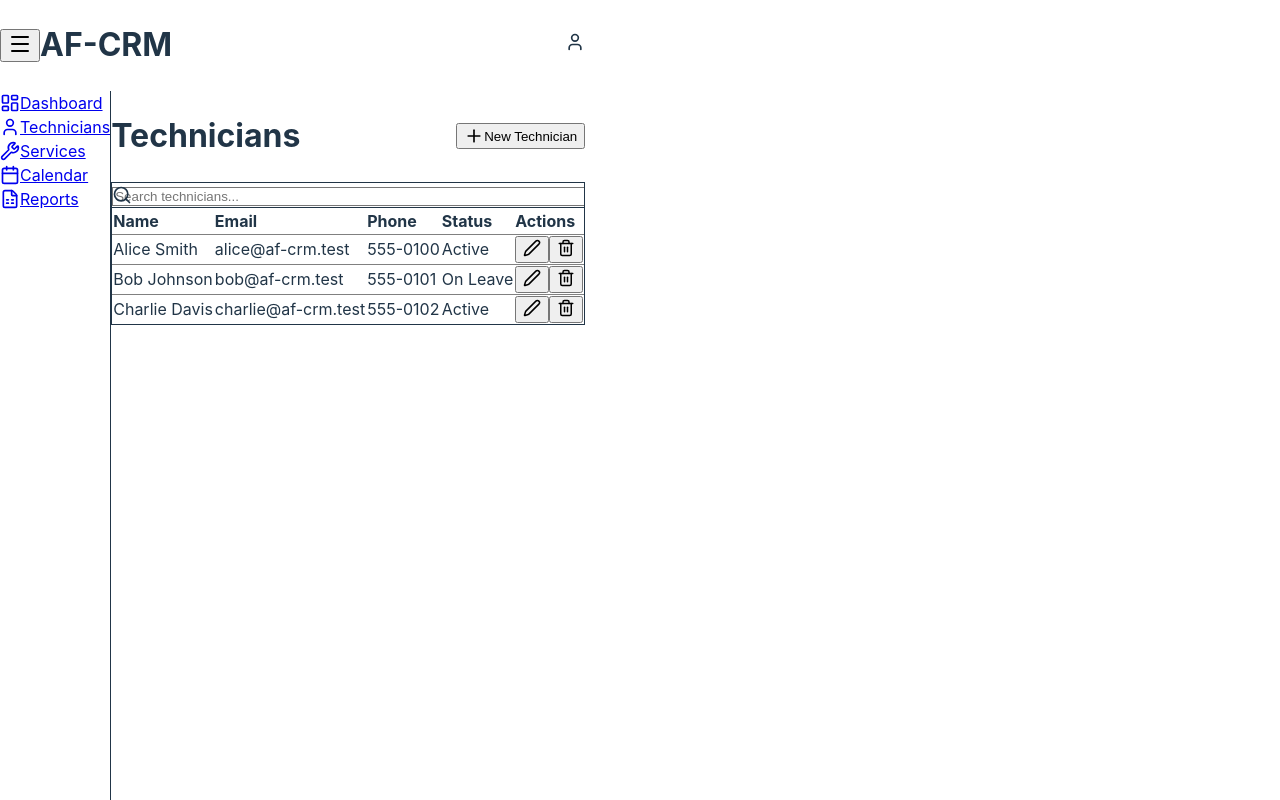
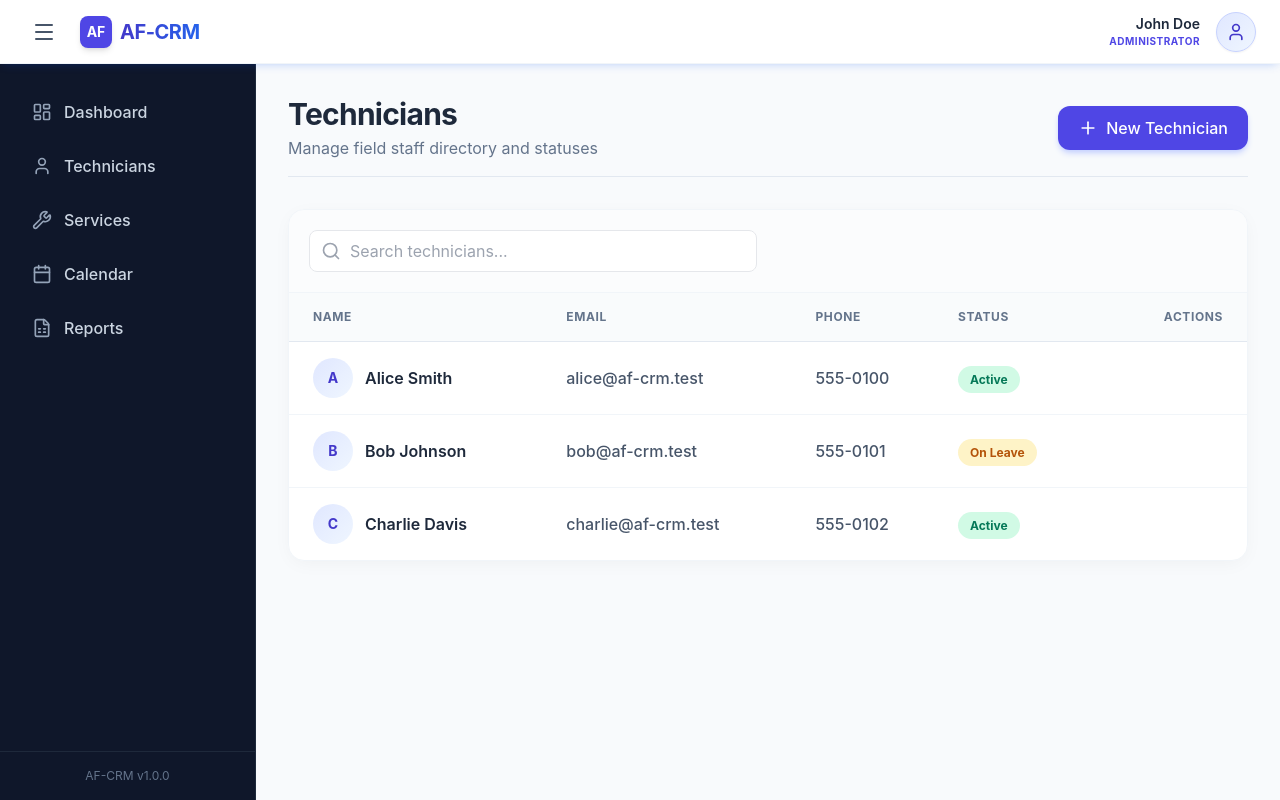
Before and after one commit to ValeryJL/af-crm-client, a React app in the folder app/: page /technicians in a window 1280 px wide. Built offline with nearby package versions, Linux system fonts and the light colour scheme; sample sign-in values are in the browser's storage; the HTML template or start-up script is replaced by a standard one.

Commit message:
feat(auth): improve login layout and implement protected routes

```diff
--- a/app/package.json
+++ b/app/package.json
@@ -29,7 +29,7 @@
     "eslint-plugin-react-refresh": "^0.4.26",
     "globals": "^16.5.0",
     "postcss": "^8.5.8",
-    "tailwindcss": "^4.2.1",
+    "tailwindcss": "^3.4.19",
     "typescript": "~5.9.3",
     "typescript-eslint": "^8.48.0",
     "vite": "^5.4.21"
--- a/app/src/index.css
+++ b/app/src/index.css
@@ -2,31 +2,62 @@
 @tailwind components;
 @tailwind utilities;
 
+@import url('https://fonts.googleapis.com/css2?family=Inter:wght@300;400;500;600;700&display=swap');
+
 :root {
-  font-family: Inter, system-ui, Avenir, Helvetica, Arial, sans-serif;
-  line-height: 1.5;
-  font-weight: 400;
-
-  color-scheme: light dark;
-  color: rgba(255, 255, 255, 0.87);
-  background-color: #242424;
-
-  font-synthesis: none;
-  text-rendering: optimizeLegibility;
-  -webkit-font-smoothing: antialiased;
-  -moz-osx-font-smoothing: grayscale;
+  font-family: 'Inter', system-ui, Avenir, Helvetica, Arial, sans-serif;
+  color-scheme: light;
+  background-color: #f8fafc;
+  /* Slate 50 */
+  color: #0f172a;
+  /* Slate 900 */
 }
 
+/* Base resets to overwrite Vite's aggressive defaults */
 body {
   margin: 0;
-  display: flex;
+  display: block;
+  /* Vite defaults to flex center */
   min-width: 320px;
   min-height: 100vh;
 }
 
-@media (prefers-color-scheme: light) {
-  :root {
-    color: #213547;
-    background-color: #ffffff;
+#root {
+  width: 100%;
+}
+
+/* Custom Scrollbar */
+::-webkit-scrollbar {
+  width: 8px;
+  height: 8px;
+}
+
+::-webkit-scrollbar-track {
+  background: transparent;
+}
+
+::-webkit-scrollbar-thumb {
+  background: #cbd5e1;
+  border-radius: 4px;
+}
+
+::-webkit-scrollbar-thumb:hover {
+  background: #94a3b8;
+}
+
+/* Fade in animation */
+@keyframes fadeIn {
+  from {
+    opacity: 0;
+    transform: translateY(10px);
+  }
+
+  to {
+    opacity: 1;
+    transform: translateY(0);
   }
 }
+
+.animate-fade-in {
+  animation: fadeIn 0.4s ease-out forwards;
+}
--- a/app/src/layouts/MainLayout.tsx
+++ b/app/src/layouts/MainLayout.tsx
@@ -8,19 +8,24 @@ export function MainLayout() {
     return (
         <div className="min-h-screen bg-gray-50 flex flex-col">
             {/* Navbar segment */}
-            <header className="bg-blue-600 text-white shadow-md z-10 sticky top-0 h-16 flex items-center justify-between px-4">
+            <header className="bg-white text-slate-800 shadow-[0_2px_10px_-3px_rgba(6,81,237,0.3)] z-10 sticky top-0 h-16 flex items-center justify-between px-6 border-b border-slate-100">
                 <div className="flex items-center gap-4">
-                    <button onClick={() => setSidebarOpen(!sidebarOpen)} className="p-2 hover:bg-blue-700 rounded-lg">
+                    <button onClick={() => setSidebarOpen(!sidebarOpen)} className="p-2 hover:bg-slate-100 text-slate-600 rounded-lg transition-colors">
                         <Menu size={24} />
                     </button>
-                    <h1 className="text-xl font-bold tracking-tight">AF-CRM</h1>
+                    <div className="flex items-center gap-2">
+                        <div className="w-8 h-8 rounded-lg bg-indigo-600 flex flex-col justify-center items-center text-white font-bold text-sm shadow-md">
+                            AF
+                        </div>
+                        <h1 className="text-xl font-bold tracking-tight bg-gradient-to-r from-indigo-700 to-blue-600 bg-clip-text text-transparent">AF-CRM</h1>
+                    </div>
                 </div>
-                <div className="flex items-center gap-3">
-                    <div className="hidden sm:block text-sm">
-                        <p className="font-semibold">John Doe</p>
-                        <p className="text-blue-200 text-xs">ADMIN</p>
+                <div className="flex items-center gap-4">
+                    <div className="hidden sm:flex flex-col text-right">
+                        <p className="font-semibold text-sm text-slate-800">John Doe</p>
+                        <p className="text-indigo-600 text-[10px] font-bold tracking-wider uppercase">Administrator</p>
                     </div>
-                    <div className="bg-blue-500 p-2 rounded-full">
+                    <div className="w-10 h-10 rounded-full bg-gradient-to-br from-indigo-100 to-blue-50 border border-indigo-200 flex items-center justify-center text-indigo-700 shadow-sm cursor-pointer hover:shadow transition-shadow">
                         <User size={20} />
                     </div>
                 </div>
@@ -29,34 +34,40 @@ export function MainLayout() {
             {/* Body segment */}
             <div className="flex flex-1 overflow-hidden">
                 {/* Sidebar */}
-                <aside className={`${sidebarOpen ? 'w-64' : 'w-0'} transition-all duration-300 overflow-hidden bg-white border-r border-gray-200 flex flex-col`}>
-                    <nav className="p-4 space-y-2 flex-1">
-                        <Link to="/" className="flex items-center gap-3 p-3 rounded-lg hover:bg-gray-100 text-gray-700 font-medium transition-colors">
-                            <LayoutDashboard size={20} className="text-blue-600" />
+                <aside className={`${sidebarOpen ? 'w-64' : 'w-0'} transition-all duration-300 overflow-hidden bg-slate-900 border-r border-slate-800 flex flex-col text-slate-300 shadow-xl z-0`}>
+                    <nav className="p-4 space-y-1.5 flex-1 mt-2">
+                        <Link to="/" className="flex items-center gap-3 px-4 py-3 rounded-xl hover:bg-slate-800 hover:text-white font-medium transition-all group">
+                            <LayoutDashboard size={20} className="text-slate-400 group-hover:text-indigo-400 transition-colors" />
                             <span>Dashboard</span>
                         </Link>
-                        <Link to="/technicians" className="flex items-center gap-3 p-3 rounded-lg hover:bg-gray-100 text-gray-700 font-medium transition-colors">
-                            <User size={20} className="text-blue-600" />
+                        <Link to="/technicians" className="flex items-center gap-3 px-4 py-3 rounded-xl hover:bg-slate-800 hover:text-white font-medium transition-all group">
+                            <User size={20} className="text-slate-400 group-hover:text-amber-400 transition-colors" />
                             <span>Technicians</span>
                         </Link>
-                        <Link to="/services" className="flex items-center gap-3 p-3 rounded-lg hover:bg-gray-100 text-gray-700 font-medium transition-colors">
-                            <Wrench size={20} className="text-blue-600" />
+                        <Link to="/services" className="flex items-center gap-3 px-4 py-3 rounded-xl hover:bg-slate-800 hover:text-white font-medium transition-all group">
+                            <Wrench size={20} className="text-slate-400 group-hover:text-emerald-400 transition-colors" />
                             <span>Services</span>
                         </Link>
-                        <Link to="/calendar" className="flex items-center gap-3 p-3 rounded-lg hover:bg-gray-100 text-gray-700 font-medium transition-colors">
-                            <CalendarIcon size={20} className="text-blue-600" />
+                        <Link to="/calendar" className="flex items-center gap-3 px-4 py-3 rounded-xl hover:bg-slate-800 hover:text-white font-medium transition-all group">
+                            <CalendarIcon size={20} className="text-slate-400 group-hover:text-sky-400 transition-colors" />
                             <span>Calendar</span>
                         </Link>
-                        <Link to="/reports" className="flex items-center gap-3 p-3 rounded-lg hover:bg-gray-100 text-gray-700 font-medium transition-colors">
-                            <FileSpreadsheet size={20} className="text-blue-600" />
+                        <Link to="/reports" className="flex items-center gap-3 px-4 py-3 rounded-xl hover:bg-slate-800 hover:text-white font-medium transition-all group">
+                            <FileSpreadsheet size={20} className="text-slate-400 group-hover:text-purple-400 transition-colors" />
                             <span>Reports</span>
                         </Link>
                     </nav>
+
+                    <div className="p-4 border-t border-slate-800 text-xs text-slate-500 text-center">
+                        AF-CRM v1.0.0
+                    </div>
                 </aside>
 
                 {/* Main Content Area */}
-                <main className="flex-1 overflow-y-auto p-4 sm:p-8 bg-gray-50">
-                    <Outlet />
+                <main className="flex-1 overflow-y-auto p-4 sm:p-8 bg-slate-50 relative">
+                    <div className="max-w-7xl mx-auto animate-fade-in">
+                        <Outlet />
+                    </div>
                 </main>
             </div>
         </div>
--- a/app/src/main.tsx
+++ b/app/src/main.tsx
@@ -8,6 +8,16 @@ import { Dashboard } from './pages/Dashboard.tsx'
 import { Login } from './pages/Login.tsx'
 import { Technicians } from './pages/Technicians.tsx'
 import { Services } from './pages/Services.tsx'
+import { useAuth } from './context/AuthContext.tsx'
+import { ReactNode } from 'react'
+
+const ProtectedRoute = ({ children }: { children: ReactNode }) => {
+  const { token } = useAuth();
+  if (!token) {
+    return <Navigate to="/login" replace />;
+  }
+  return <>{children}</>;
+};
 
 createRoot(document.getElementById('root')!).render(
   <StrictMode>
@@ -15,7 +25,7 @@ createRoot(document.getElementById('root')!).render(
       <BrowserRouter>
         <Routes>
           <Route path="/login" element={<Login />} />
-          <Route path="/" element={<MainLayout />}>
+          <Route path="/" element={<ProtectedRoute><MainLayout /></ProtectedRoute>}>
             <Route index element={<Dashboard />} />
             <Route path="/technicians" element={<Technicians />} />
             <Route path="/services" element={<Services />} />
--- a/app/src/pages/Technicians.tsx
+++ b/app/src/pages/Technicians.tsx
@@ -13,16 +13,19 @@ export function Technicians() {
 
     return (
         <div className="space-y-6">
-            <div className="flex justify-between items-center whitespace-nowrap">
-                <h1 className="text-2xl font-bold text-gray-800">Technicians</h1>
-                <button className="flex items-center gap-2 bg-blue-600 hover:bg-blue-700 text-white px-4 py-2 rounded-lg font-medium transition-colors">
+            <div className="flex justify-between items-center whitespace-nowrap mb-8 pb-4 border-b border-slate-200">
+                <div>
+                    <h1 className="text-3xl font-bold text-slate-800 tracking-tight">Technicians</h1>
+                    <p className="text-slate-500 mt-1">Manage field staff directory and statuses</p>
+                </div>
+                <button className="flex items-center gap-2 bg-indigo-600 hover:bg-indigo-700 text-white px-5 py-2.5 rounded-xl font-medium transition-all shadow-md shadow-indigo-200 hover:shadow-lg hover:-translate-y-0.5">
                     <Plus size={20} />
                     <span>New Technician</span>
                 </button>
             </div>
 
-            <div className="bg-white rounded-xl shadow-sm border border-gray-100 overflow-hidden">
-                <div className="p-4 border-b border-gray-100 flex items-center gap-4">
+            <div className="bg-white rounded-2xl shadow-[0_4px_20px_-4px_rgba(0,0,0,0.05)] border border-slate-100 overflow-hidden">
+                <div className="p-5 border-b border-slate-100 flex items-center gap-4 bg-slate-50/50">
                     <div className="relative flex-1 max-w-md">
                         <Search className="absolute left-3 top-1/2 -translate-y-1/2 text-gray-400" size={20} />
                         <input
@@ -38,33 +41,38 @@ export function Technicians() {
                 <div className="overflow-x-auto">
                     <table className="w-full text-left border-collapse">
                         <thead>
-                            <tr className="bg-gray-50 border-b border-gray-200 text-sm text-gray-600">
-                                <th className="p-4 font-medium">Name</th>
-                                <th className="p-4 font-medium">Email</th>
-                                <th className="p-4 font-medium">Phone</th>
-                                <th className="p-4 font-medium">Status</th>
-                                <th className="p-4 font-medium">Actions</th>
+                            <tr className="bg-slate-50/80 border-b border-slate-200 text-xs uppercase tracking-wider text-slate-500 font-semibold">
+                                <th className="p-4 pl-6">Name</th>
+                                <th className="p-4">Email</th>
+                                <th className="p-4">Phone</th>
+                                <th className="p-4">Status</th>
+                                <th className="p-4 pr-6 text-right">Actions</th>
                             </tr>
                         </thead>
-                        <tbody className="divide-y divide-gray-100">
+                        <tbody className="divide-y divide-slate-100">
                             {techs.map((tech) => (
-                                <tr key={tech.id} className="hover:bg-gray-50 transition-colors">
+                                <tr key={tech.id} className="hover:bg-slate-50/80 transition-colors group">
+                                    <td className="p-4 pl-6">
+                                        <div className="flex items-center gap-3">
+                                            <div className="w-10 h-10 rounded-full bg-gradient-to-br from-indigo-100 to-blue-50 text-indigo-700 flex items-center justify-center font-bold text-sm">
+                                                {tech.name.charAt(0)}
+                                            </div>
+                                            <div className="font-semibold text-slate-800">{tech.name}</div>
+                                        </div>
+                                    </td>
+                                    <td className="p-4 text-slate-600 font-medium">{tech.email}</td>
+                                    <td className="p-4 text-slate-600 font-medium">{tech.phone}</td>
                                     <td className="p-4">
-                                        <div className="font-semibold text-gray-800">{tech.name}</div>
-                                    </td>
-                                    <td className="p-4 text-gray-600">{tech.email}</td>
-                                    <td className="p-4 text-gray-600">{tech.phone}</td>
-                                    <td className="p-4">
-                                        <span className={`px-3 py-1 rounded-full text-xs font-medium ${tech.status === 'Active' ? 'bg-green-100 text-green-700' : 'bg-yellow-100 text-yellow-700'
+                                        <span className={`px-3 py-1.5 rounded-full text-xs font-bold ${tech.status === 'Active' ? 'bg-emerald-100 text-emerald-700' : 'bg-amber-100 text-amber-700'
                                             }`}>
                                             {tech.status}
                                         </span>
                                     </td>
-                                    <td className="p-4 flex gap-2">
-                                        <button className="p-2 text-gray-500 hover:text-blue-600 hover:bg-blue-50 rounded-lg transition-colors">
+                                    <td className="p-4 pr-6 flex gap-2 justify-end opacity-0 group-hover:opacity-100 transition-opacity">
+                                        <button className="p-2 text-slate-400 hover:text-indigo-600 hover:bg-indigo-50 rounded-lg transition-colors">
                                             <Edit2 size={18} />
                                         </button>
-                                        <button className="p-2 text-gray-500 hover:text-red-600 hover:bg-red-50 rounded-lg transition-colors">
+                                        <button className="p-2 text-slate-400 hover:text-rose-600 hover:bg-rose-50 rounded-lg transition-colors">
                                             <Trash2 size={18} />
                                         </button>
                                     </td>
```
Also changed, not shown: app/src/pages/Login.tsx (+58 -21 lines), app/src/pages/Services.tsx (+24 -19 lines), 1 other file (tests, documents, lock files or other folders).
